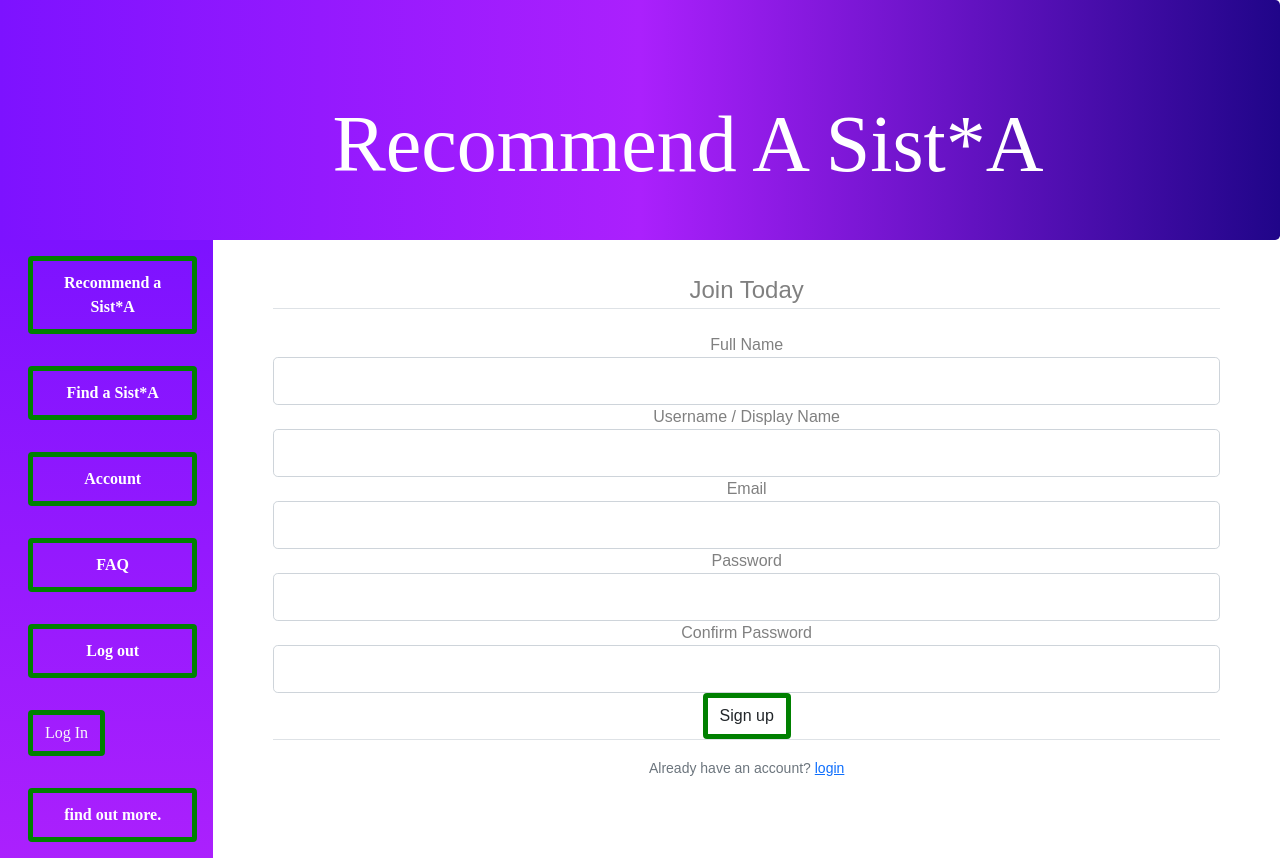
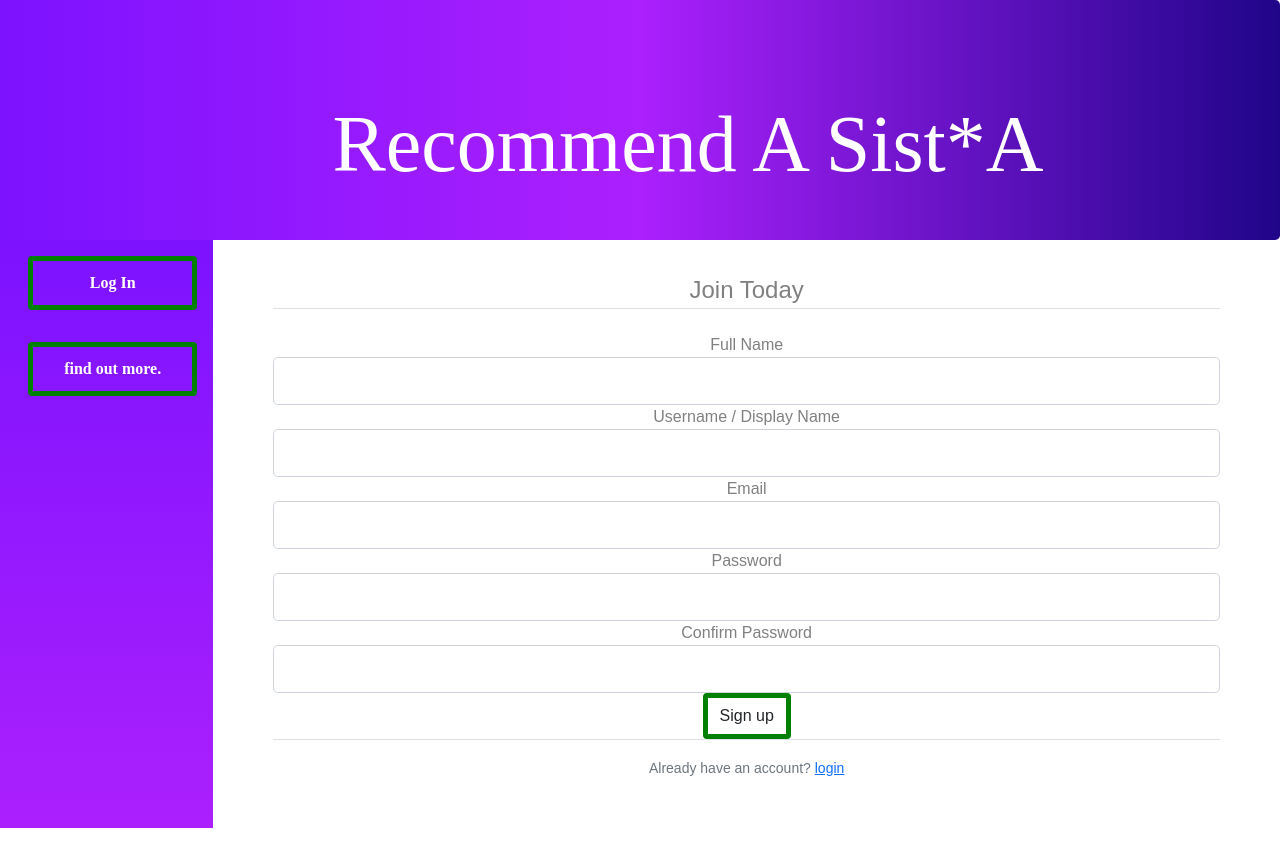
Before and after one commit to GulGulHub/recommend_sis_app, a Flask app: page /register in a window 1280 px wide; the page is wider, and only the part inside the window is pictured. After the commit the page ends 828 px from the top of that part, so only its background shows below. Run offline with Flask 3, Linux system fonts and the light colour scheme; some web fonts are replaced.

Commit message:
layout changes registration

```diff
--- a/templates/layout.html
+++ b/templates/layout.html
@@ -25,7 +25,7 @@
         <!--here is the side block --------------------------------------->
         <div id="height-main" class="row">
             <div class="col-2" id="side-block">
-
+                {% block side %}
                 <div class="vertical">
                     <a class="button-color btn btn-outline-light m-3" href="{{url_for('recommend')}}"> Recommend a Sist*A</a>
                     <a class="button-color btn btn-outline-light m-3" href="{{url_for('find')}}"> Find a Sist*A</a>
@@ -34,7 +34,7 @@
                     <a class="button-color btn btn-outline-light  m-3" href="{{url_for('logout')}}"> Log out </a>
                 </div>
 
-                {% block side %}
+
                 {% endblock %}
             </div>
 
--- a/templates/registration.html
+++ b/templates/registration.html
@@ -1,18 +1,17 @@
 {% extends "layout.html" %}
 
 {% block head %}
-<title>Registration</title>
-<link rel="stylesheet" href="static/style.css">
+    <title>Registration</title>
+    <link rel="stylesheet" href="static/style.css">
 {% endblock %}
 
 {% block side %}
+    <div class="vertical">
+        <a class="button-color btn btn-outline-light m-3" href="{{url_for('login')}}"> Log In </a>
+        <a class="button-color btn btn-outline-light  m-3" href="{{url_for('more')}}"> find out more. </a>
+    </div>
+{% endblock %}
 
-<div class="vertical">
-<a id="button-color" class="btn btn-outline-light m-3" href="{{url_for('login')}}"> Log In </a>
-<a id="button-color-3" class="btn btn-outline-light  m-3" href="{{url_for('more')}}"> find out more. </a>
-</div>
-
-{% endblock side %}
 
 {% block col %}
 <div id="container">
```
